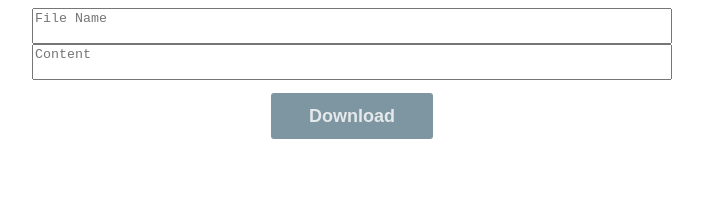
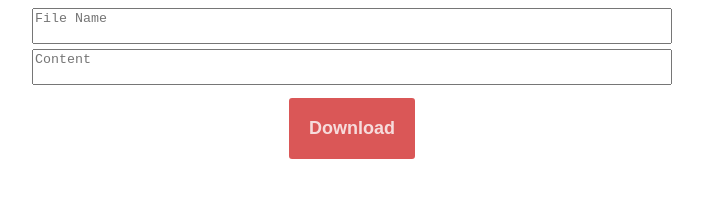
Before and after one commit to caleb-clark/htmlGen, a plain HTML site: page source/articlegen.html in a window 1280 px wide. Shown: the whole page, without its empty margins (296-999 px from the left). Drawn offline with nearby package versions, Linux system fonts and the light colour scheme.

Commit message:
style update

```diff
--- a/source/stylesheet.css
+++ b/source/stylesheet.css
@@ -10,6 +10,11 @@ body{
 	margin: 0 auto;
 	text-align: center;
 }
+#content.textboxes{
+	margin-top: 5px;
+
+
+}
 .textboxes{
 	margin: 0 auto;
 	display: block;
@@ -20,7 +25,7 @@ body{
 
 }
 #downloadbutton{
-	background: linear-gradient(to bottom, rgb(2,168,243)  50%, rgba(95,124,138,1)  50%);
+	background: linear-gradient(to bottom, #f34235 50%, #d22e2e  50%);
 	background-size: 100% 250%;
 	background-position: 50% 95%;
 	opacity: 0.8;
@@ -28,7 +33,7 @@ body{
 	border: none;
 	font-weight: 600;
 	font-size: 1.5em;
-	padding: 1% 3% 1% 3%;
+	padding: 20px 20px 20px 20px;
 	margin: 1% 3% 1% 3%;
 	border-radius: 3px;
 
@@ -38,6 +43,7 @@ body{
 }
 #downloadbutton:hover{
 	background-position: center top;
+	box-shadow: 2px 2px 3px #bdbdbd;
 	color: rgba(254,254,254,1);
 	cursor: pointer;
 
```
